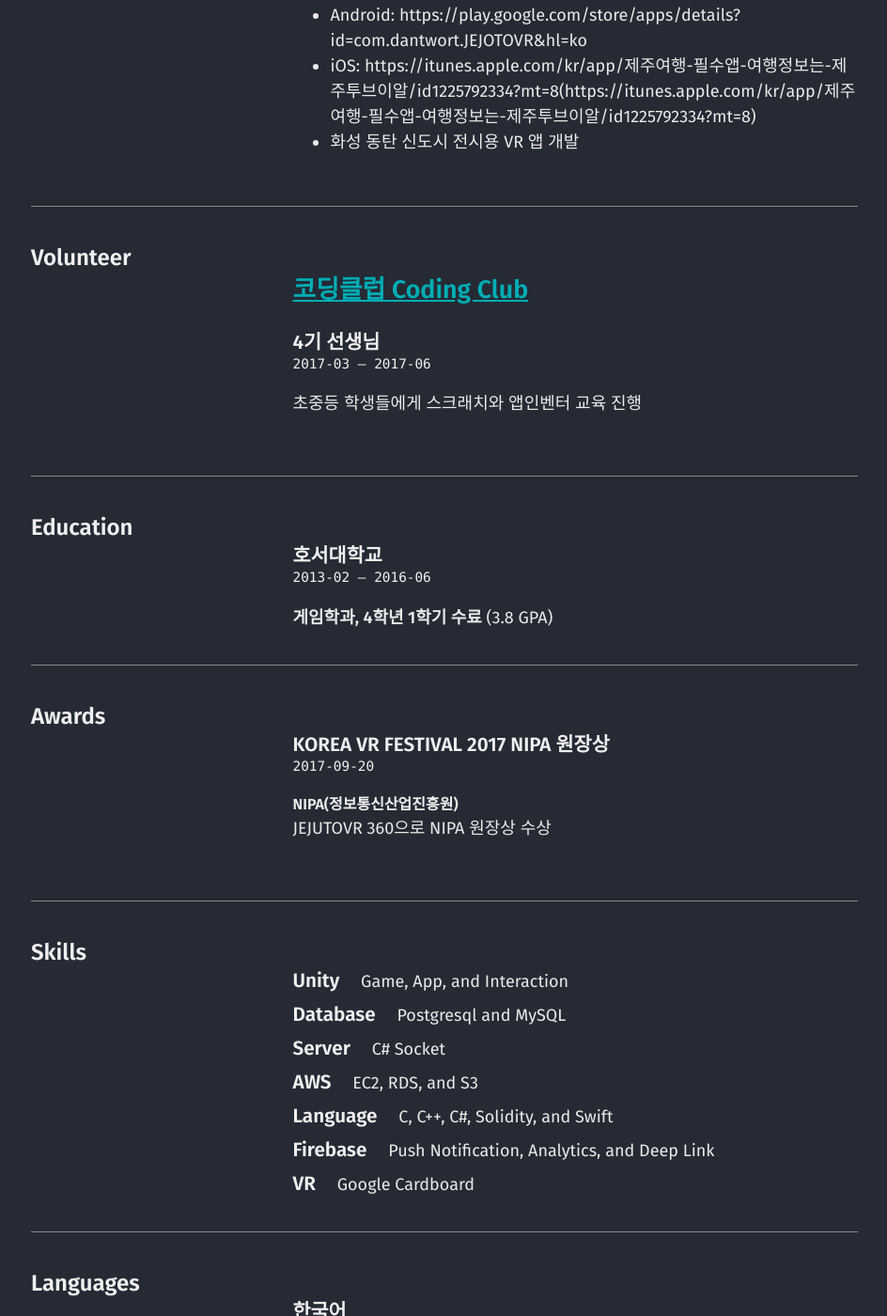
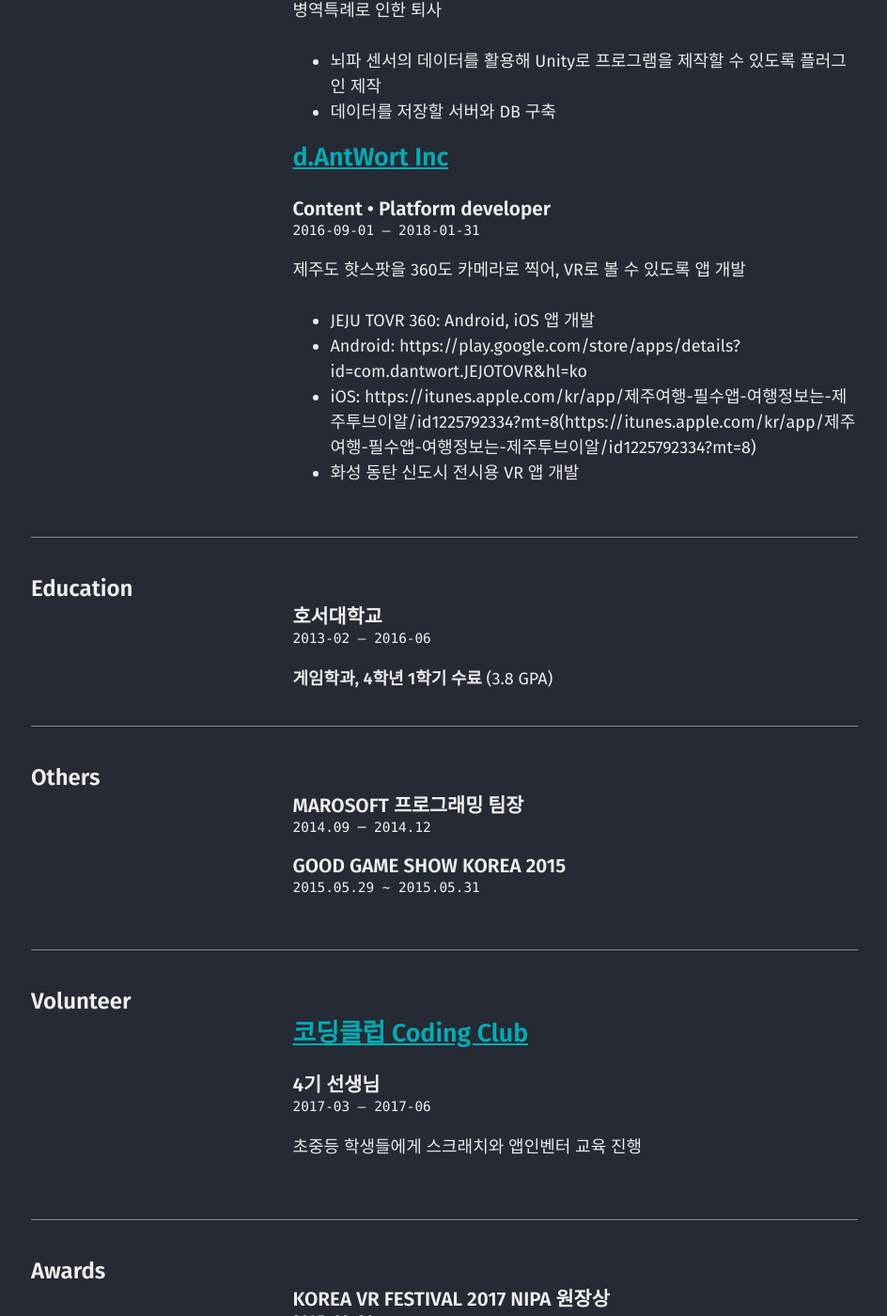
Before and after one commit to mmistakes/jekyll-theme-basically-basic, a Jekyll site: the page built from cv.md, in a window 1280 px wide and 1400 px high, scrolled down 1470 px. Shown: the whole window at 94% size, without its empty margins (39-983 px from the left). Built offline with Jekyll 4.4.1, drawn with Linux system fonts in a browser that asks for light colours; some of the changed text lies outside the part shown.

Commit message:
update cv

```diff
--- a/_data/cv.json
+++ b/_data/cv.json
@@ -178,8 +178,19 @@
   "others": [
     {
       "title": "MAROSOFT 프로그래밍 팀장",
-      "date": "2014.09 ~ 2014.12",
-      "summary": "학과 내 학술 동아리 '마로소프트'에서 프로그래밍 팀장으로 부원들에게 프로그래밍 교육 및 지도."
+      "date": "2014.09 ─ 2014.12",
+      "highlights": [
+        "학과 내 학술 동아리 '마로소프트'에서 프로그래밍 팀장으로 부원들에게 프로그래밍 교육 및 지도."
+      ]
+    },
+    {
+      "title": "GOOD GAME SHOW KOREA 2015",
+      "date": "2015.05.29 ~ 2015.05.31",
+      "highlights": [
+        "노인들의 치매예방과 운동증진을 위한 기능성 게임 프로젝트 '팔도강산3' 부스 운영",
+        "유니티와 키넥트를 사용한 프로젝트",
+        "KBS 뉴스 취재 : http://news.kbs.co.kr/news/view.do?ref=A&ncd=3085561"
+      ]
     }
   ]
 }
--- a/_includes/cv/interests.html
+++ b/_includes/cv/interests.html
@@ -12,9 +12,13 @@
         {% if a.date %}
           <div class="date">{{ a.date }}</div>
         {% endif %}
-        {% if a.summary %}
-          <div class="summary">{{ a.summary | markdownify }}</div>
-        {% endif %}
+        {% if v.highlights %}
+        <ul class="highlights">
+          {% for highlight in v.highlights %}
+            <li>{{ highlight }}</li>
+          {% endfor %}
+        </ul>
+      {% endif %}
       {% endfor %}
     </div>
   </div>
--- a/_layouts/cv.html
+++ b/_layouts/cv.html
@@ -11,13 +11,13 @@ layout: default
     <div>
       <div class="entries">
         {% include cv/basics.html %}
+        {% include cv/skills.html %}
         {% include cv/work.html %}
+        {% include cv/education.html %}
+        {% include cv/interests.html %}
         {% include cv/volunteer.html %}
-        {% include cv/education.html %}
         {% include cv/awards.html %}
-        {% include cv/skills.html %}
         {% include cv/languages.html %}
-        {% include cv/interests.html %}
       </div>
     </div>
   </div>
```
